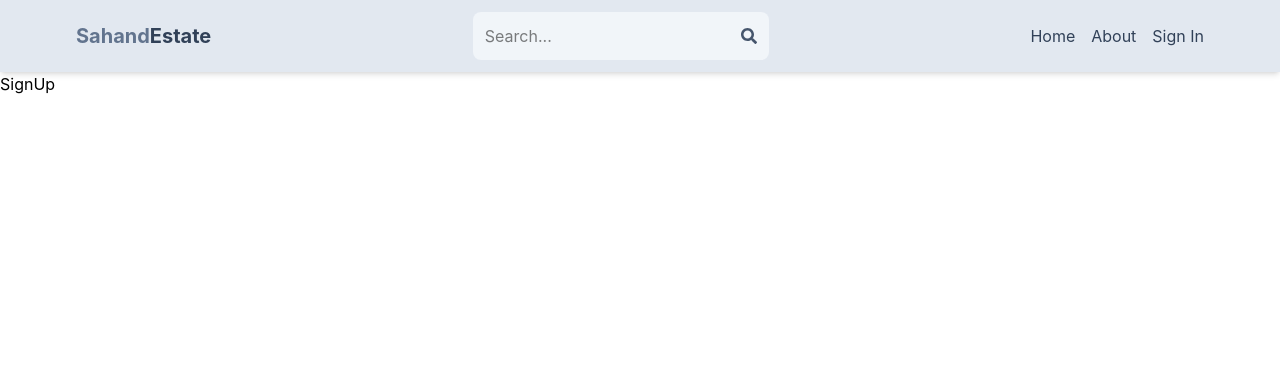
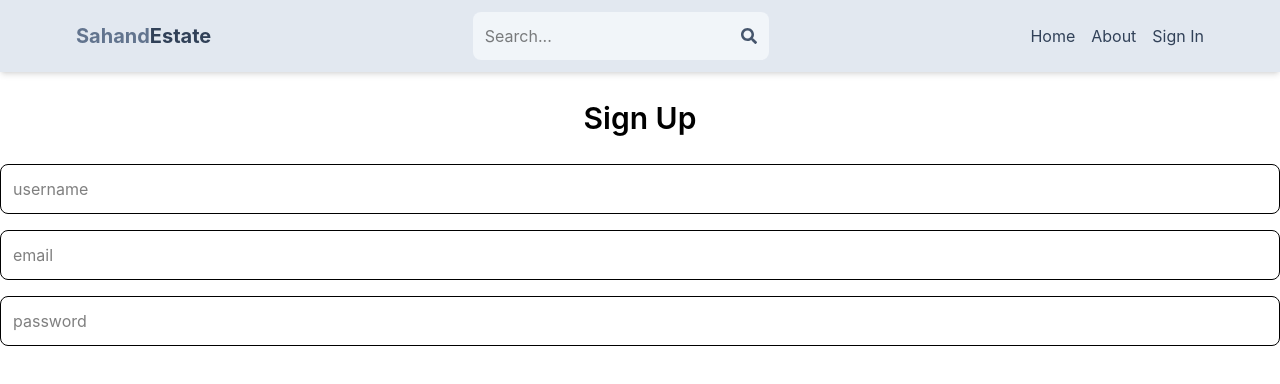
Before and after one commit to habibtariq513/MERN-Real-Estate-Project, a React (Vite) app in the folder client/: page /sign-up in a window 1280 px wide. Shown: the top 384 px of the page. Built offline with nearby package versions, Linux system fonts and the light colour scheme.

Commit message:
feat: enhance SignUp component layout with form fields for username, email, and password

```diff
--- a/client/src/assets/pages/SignUp.jsx
+++ b/client/src/assets/pages/SignUp.jsx
@@ -1,9 +1,14 @@
-import React from 'react'
+import React from "react";
 
 export default function SignUp() {
   return (
     <div>
-      SignUp
+      <h1 className="text-3xl text-center font-semibold my-7">Sign Up</h1>
+      <form className="flex flex-col gap-4">
+        <input type="text" placeholder="username" className="border p-3 rounded-lg" id="username"/>
+        <input type="email" placeholder="email" className="border p-3 rounded-lg" id="email"/>
+        <input type="password" placeholder="password" className="border p-3 rounded-lg" id="password"/>
+      </form>
     </div>
-  )
+  );
 }
```
